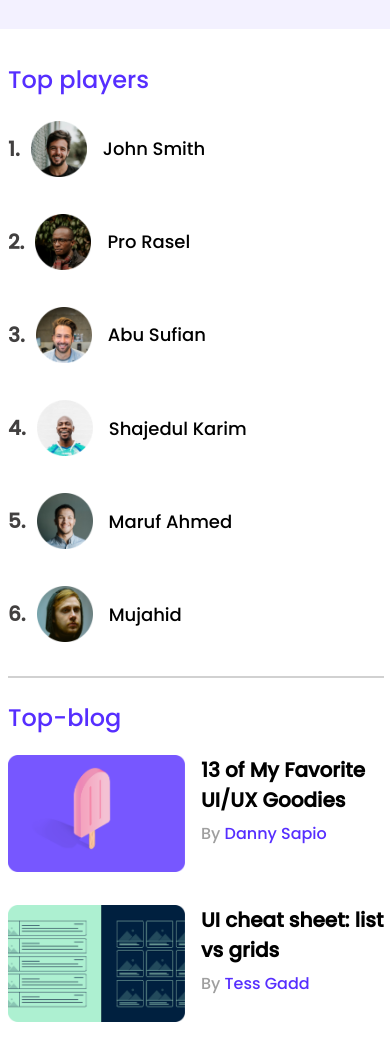
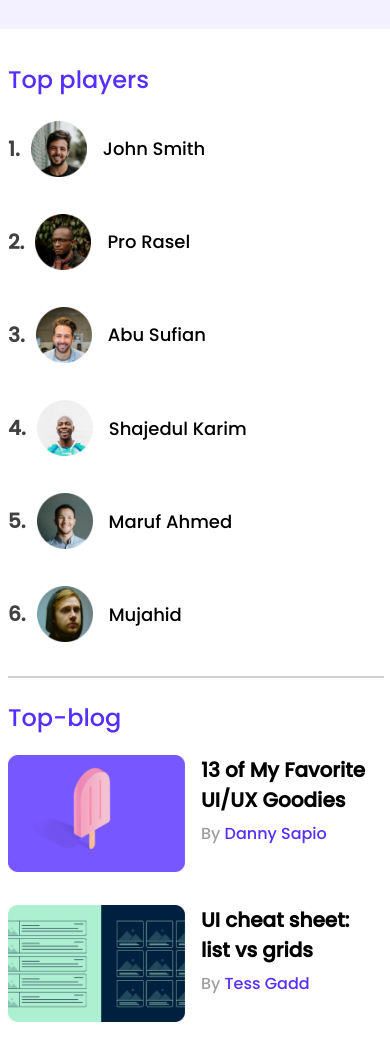
Before and after one commit to MridulSheikh/responsive-module-9, a plain HTML site: page index.html in a window 390 px wide. Shown: the top 1052 px of the page. Drawn offline with Linux system fonts and the light colour scheme.

Commit message:
new width

```diff
--- a/css/style.css
+++ b/css/style.css
@@ -177,4 +177,7 @@ hr{
          width: 100%;
          padding-left: 0px;
      }
+     .blog-info{
+         width: 100%;
+     }
 }
```
